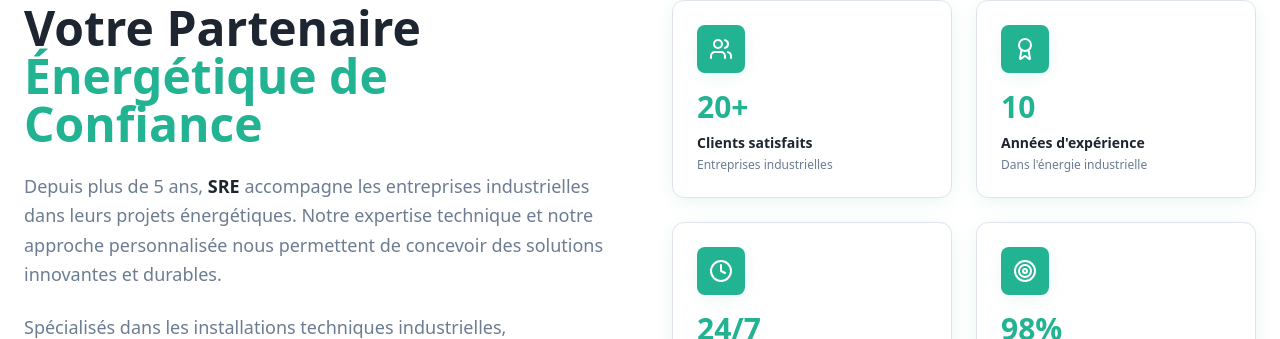
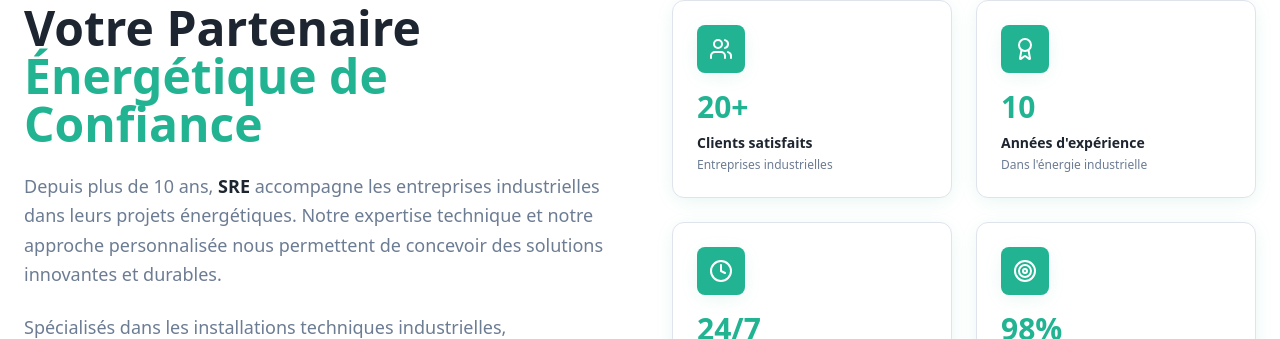
Before and after one commit to simoprog/sre-power, a React (Vite) app: page / in a window 1280 px wide. Shown: the part 2327-2666 px from the top of the page. Built offline with nearby package versions, Linux system fonts and the light colour scheme.

Commit message:
fix number of years

```diff
--- a/src/components/About.tsx
+++ b/src/components/About.tsx
@@ -61,7 +61,7 @@ const About = () => {
             </h2>
 
             <p className="text-lg text-muted-foreground mb-6 leading-relaxed">
-              Depuis plus de 5 ans,{" "}
+              Depuis plus de 10 ans,{" "}
               <strong className="text-foreground">SRE</strong> accompagne les
               entreprises industrielles dans leurs projets énergétiques. Notre
               expertise technique et notre approche personnalisée nous
```
